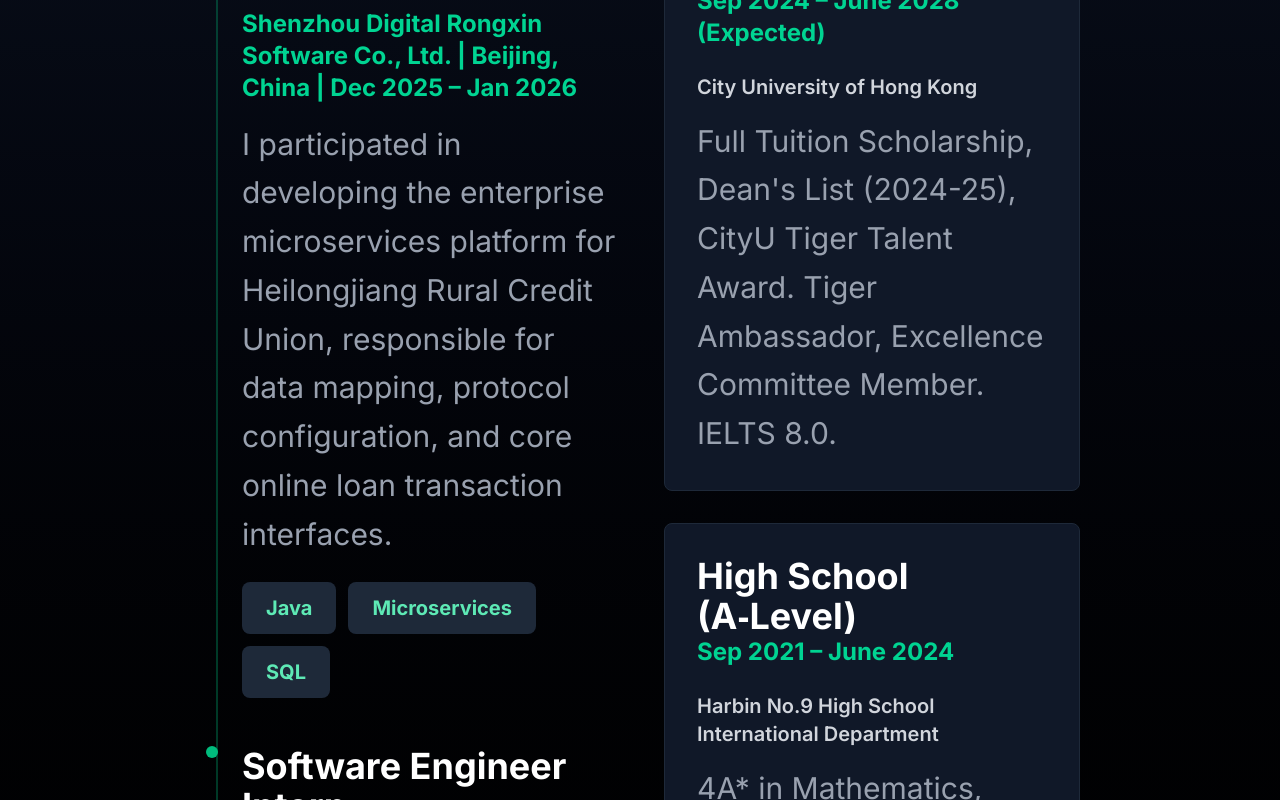
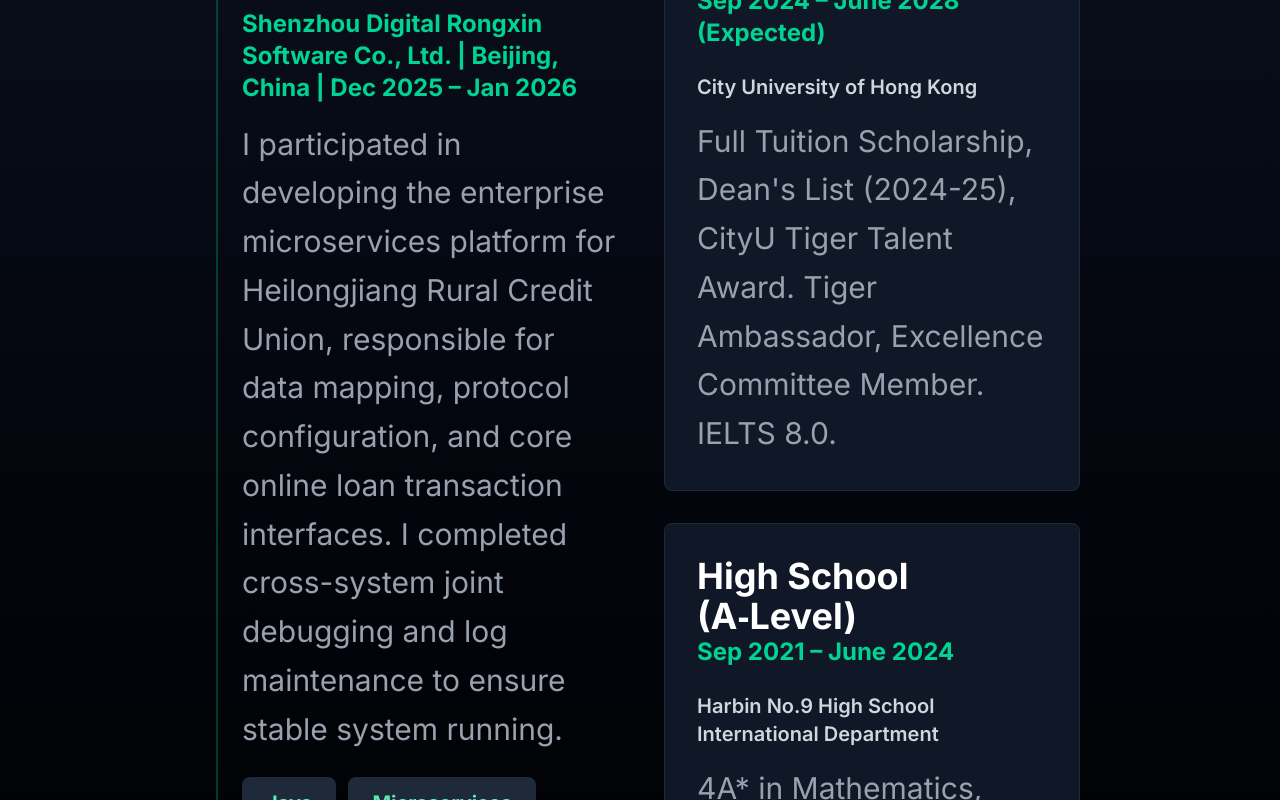
Before and after one commit to Enhui-Li/my-portfolio, a Next.js app: page / in a window 1280 px wide. Shown: the part 10980-11780 px from the top of the page. Built offline with nearby package versions, Linux system fonts and the light colour scheme.

Commit message:
experience update

```diff
--- a/app/components/SectionExperience.js
+++ b/app/components/SectionExperience.js
@@ -24,7 +24,10 @@
                 <a href="/shenzhou.pdf" target="_blank" className="text-4xl font-bold mb-2 block hover:text-emerald-500 transition-colors duration-300">Software Engineer Intern</a>
                 <p className="text-emerald-400 text-2xl font-bold mb-4">Shenzhou Digital Rongxin Software Co., Ltd. | Beijing, China | Dec 2025 – Jan 2026</p>
                 <p className="text-3xl text-gray-400 leading-relaxed mb-6">
-                  I participated in developing the enterprise microservices platform for Heilongjiang Rural Credit Union, responsible for data mapping, protocol configuration, and core online loan transaction interfaces.
+                  I participated in developing the enterprise microservices platform for
+                  Heilongjiang Rural Credit Union, responsible for data mapping, protocol
+                  configuration, and core online loan transaction interfaces. I completed
+                  cross-system joint debugging and log maintenance to ensure stable system running.
                 </p>
                 <div className="flex flex-wrap gap-3">
                   <span className="bg-gray-800 text-xl font-bold px-6 py-3 rounded-lg text-emerald-300">Java</span>
@@ -37,7 +40,9 @@
                 <a href="/FeiJie.pdf" target="_blank" className="text-4xl font-bold mb-2 block hover:text-emerald-500 transition-colors duration-300">Software Engineer Intern</a>
                 <p className="text-emerald-400 text-2xl font-bold mb-4">Harbin FeiJie Technology Co., Ltd. | Harbin, China | Jan 2024 – Feb 2024</p>
                 <p className="text-3xl text-gray-400 leading-relaxed mb-6">
-                  I developed and maintained the bank’s ATMP transaction system, covering the full workflow from message parsing to system communication.
+                  I developed and maintained the bank’s ATMP transaction system, covering the full
+                  workflow from message parsing to system communication. I gained solid experience
+                  with C, banking tools, and Unix, and worked with the team to improve system stability and performance.
                 </p>
                 <div className="flex flex-wrap gap-3">
                   <span className="bg-gray-800 text-xl font-bold px-6 py-3 rounded-lg text-emerald-300">C</span>
```
